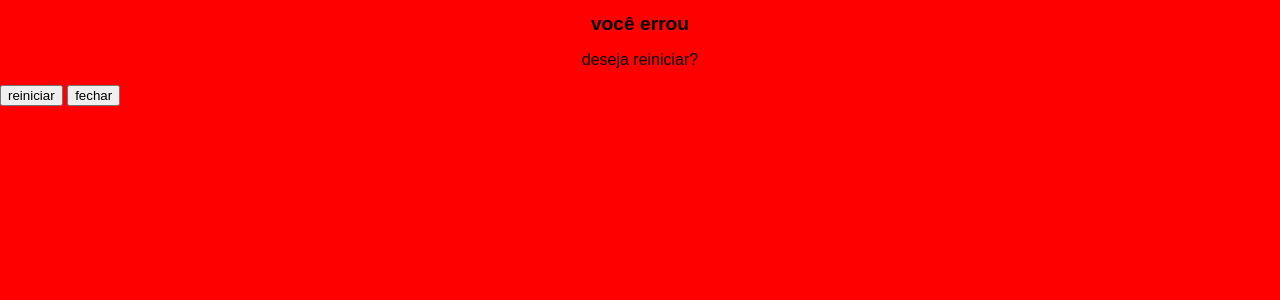
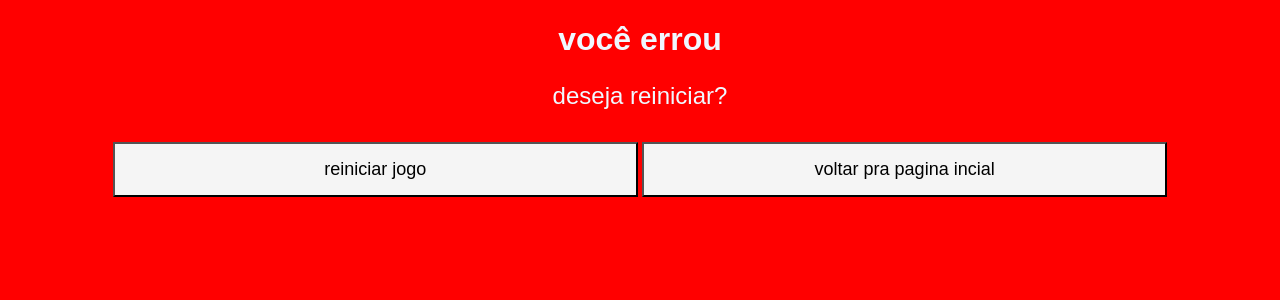
Before and after one commit to muriloorias/quiz-basico-, a Python web app: template templates/error.html in a window 1280 px wide. Shown: the top 300 px of the page. Run offline with Jinja, Linux system fonts and the light colour scheme; the template is opened without the code that fills it, so the values that code supplies are empty.

Commit message:
melhora de visual de derrota

```diff
--- a/templates/error.html
+++ b/templates/error.html
@@ -5,36 +5,46 @@
     <meta name="viewport" content="width, initial-scale=1.0">
     <title>Document</title>
     <style>
-        body{
+        body , html{
             background-color: red;
             font-family: Arial, Helvetica, sans-serif;
             margin: 0;
-            padding: 0
+            padding: 0;
         }
         h1{
-            color: black;
+            color: aliceblue;
             text-align: center;
-            font-size: larger;
-
+            font-size: xx-large;
         }
         p{
+            color: aliceblue;
+            text-align: center;
+            font-size: x-large;
+        }
+        button{
+            width: 41%;
+            padding: 15px;
+            margin: 8px 0;
+            font-size: large;
+            text-align: center;
             color: black;
-            text-align: center;
-            font-size: medium;
+            background-color: whitesmoke;
         }
     </style>
 </head>
 <body>
     <h1>você errou</h1>
     <p>deseja reiniciar?</p>
-    <button onclick="reiniciarjogo()">reiniciar</button>
-    <button>fechar</button>
+    <div><a><center>
+        <button onclick="reiniciarjogo()">reiniciar jogo</button>
+        <button onclick="irpaginainicial()">voltar pra pagina incial</button>
+    </center></a></div>
     <script>
-        function reiniciarjogo(){
+        function irpaginainicial(){
             window.location.href = "/";
         }
-        function fecharjogo(){
-            window.close();
+        function reiniciarjogo(){
+            window.location.href = "/pergunta";
         }
     </script>
 </body>
--- a/templates/inicio.html
+++ b/templates/inicio.html
@@ -33,7 +33,7 @@
 <body>
     <header>
         <h1>jogão (quiz)</h1>
-        <p class="vermelho">Este jogo é um desafio para testar seu nível de conhecimento geral.</p>
+        <h2>Este jogo é um desafio para testar seu nível de conhecimento geral.</h2>
     </header>
         <button onclick="irParaJogo()">Vamos começar</button>
     <script>
```
